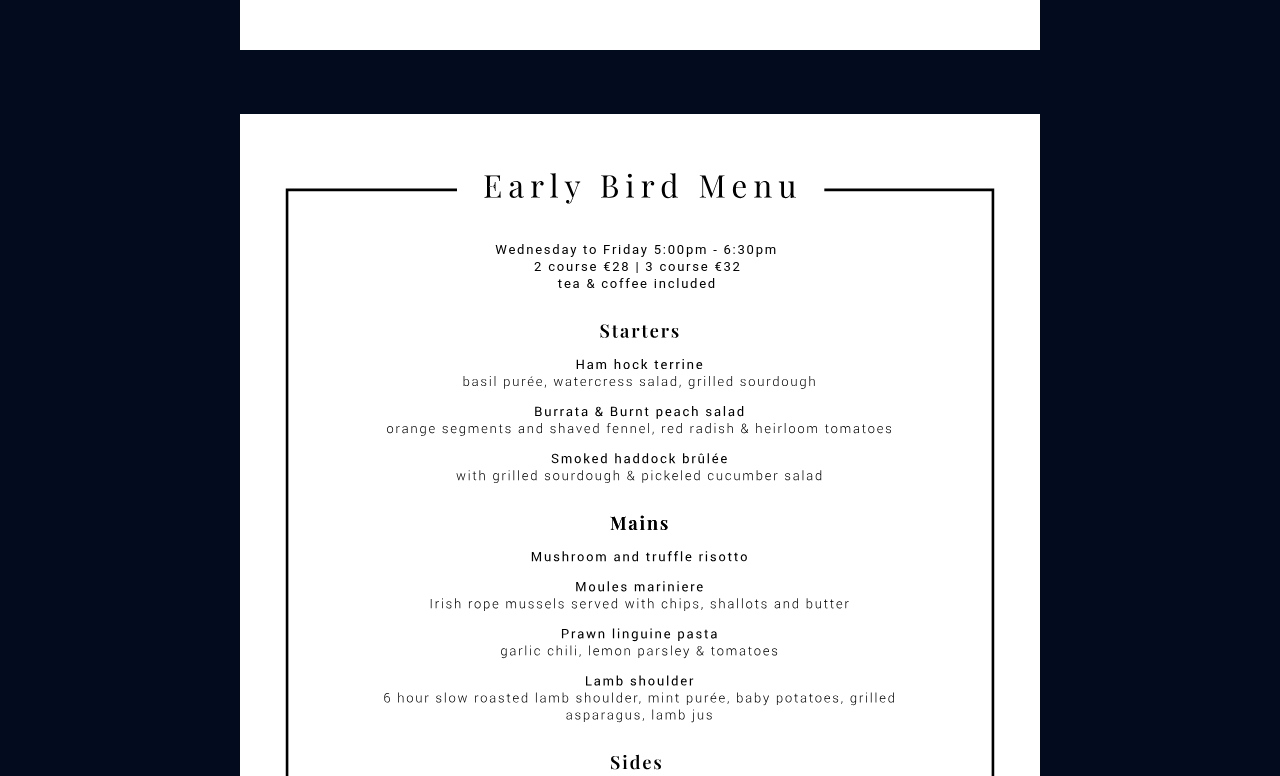
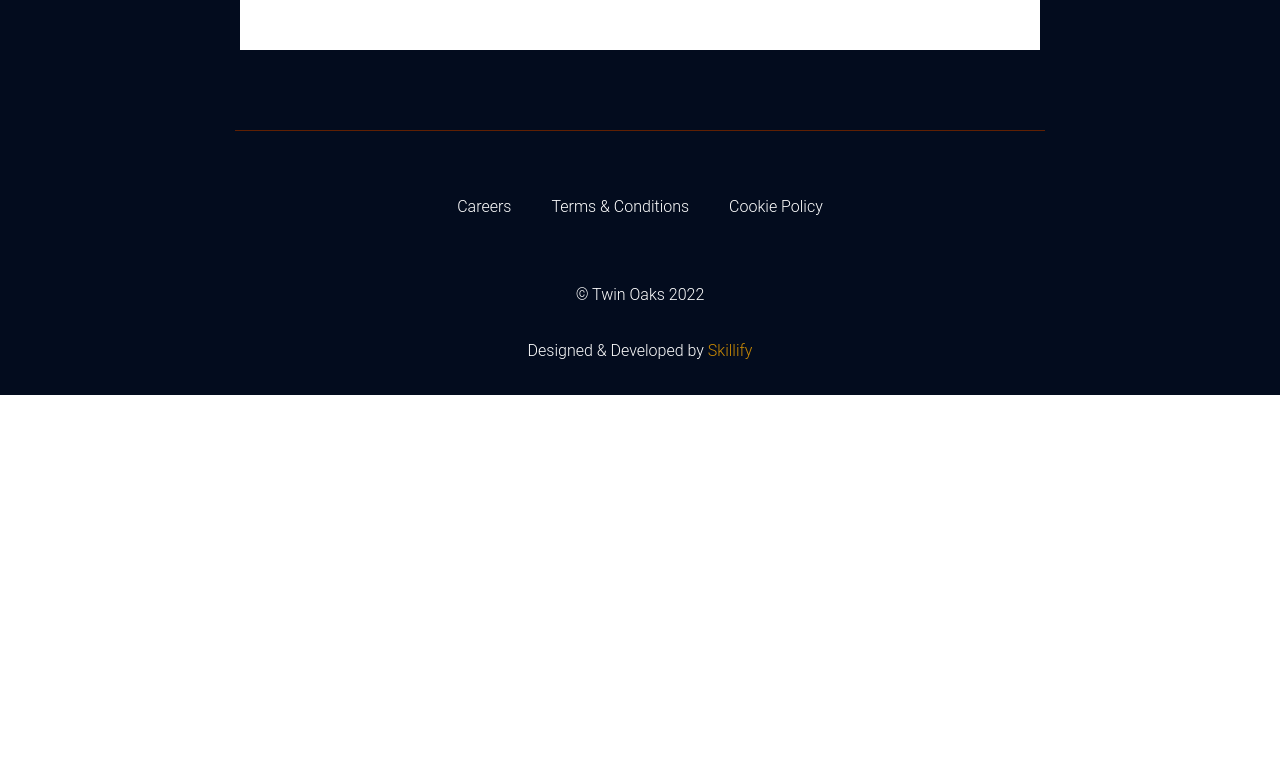
Before and after one commit to vithushan19/twin-oaks-landing, a Next.js app: page / in a window 1280 px wide. Shown: the part 8244-9020 px from the top of the page. After the commit the page ends 8639 px from the top, so only its background shows below. Built offline with nearby package versions, Linux system fonts and the light colour scheme.

Commit message:
remove early bird menu

```diff
--- a/src/pages/index.tsx
+++ b/src/pages/index.tsx
@@ -371,11 +371,7 @@ export default function Landing() {
           alt='brunch'
           className='m-8 w-full'
         />
-        <img
-          src='/images/Early Bird menu V5.svg'
-          alt='brunch'
-          className='m-8 w-full'
-        />
+
       </div>
 
       <div className='grid grid-cols-12 items-center justify-center bg-navyBlue p-8 font-roboto font-light text-white'>
```
